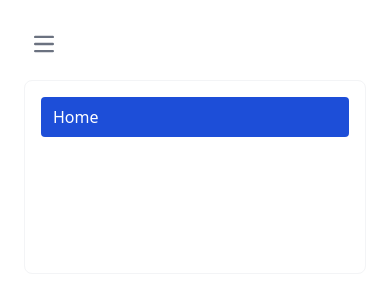
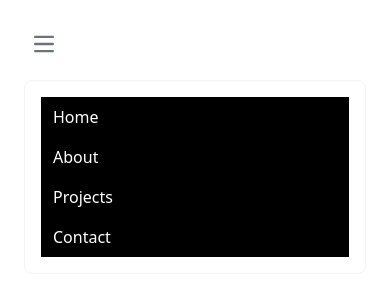
Before and after one commit to HidenLacan/Data-science-web-portfolio, a Django app: template app_portfolio/templates/base.html in a window 390 px wide, after a click on "Open main menu". Shown: the top 300 px of the page. Run offline with Django 3.2, Linux system fonts and the light colour scheme; the template is opened without the code that fills it, so the values that code supplies are empty; some libraries are stand-ins or nearby versions.

Commit message:
add navbar 2 version

```diff
--- a/app_portfolio/templates/base.html
+++ b/app_portfolio/templates/base.html
@@ -38,16 +38,16 @@
           <div class="hidden w-full md:block md:w-auto" id="navbar-default">
             <ul class="font-medium flex flex-col p-4 md:p-0 mt-4 border border-gray-100 rounded-lg  md:flex-row md:space-x-8 rtl:space-x-reverse md:mt-0 md:border-0 dark:bg-gray-800 md:dark:bg-gray-900 dark:border-gray-700">
               <li>
-                <a href="/" class="block py-2 px-3 text-white bg-blue-700 rounded md:bg-transparent md:text-blue-700 md:p-0 dark:text-white md:dark:text-blue-500" aria-current="page">Home</a>
+                <a href="/" class="block py-2 px-3 text-white bg-black  md:bg-transparent  md:p-0 dark:text-white md:dark:text-blue-500  " aria-current="page">Home</a>
               </li>
               <li>
-                <a href="/about/" class="block py-2 px-3 text-white rounded hover:bg-gray-100 md:hover:bg-transparent md:border-0 md:hover:text-blue-700 md:p-0 dark:text-white md:dark:hover:text-blue-500 dark:hover:bg-gray-700 dark:hover:text-white md:dark:hover:bg-transparent">About</a>
+                <a href="/about/" class="block py-2 px-3 text-white bg-black  md:bg-transparent  md:p-0 dark:text-white md:dark:text-blue-500 " >About</a>
               </li>
               <li>
-                <a href="/projects/" class="block py-2 px-3 text-white rounded hover:bg-gray-100 md:hover:bg-transparent md:border-0 md:hover:text-blue-700 md:p-0 dark:text-white md:dark:hover:text-blue-500 dark:hover:bg-gray-700 dark:hover:text-white md:dark:hover:bg-transparent">Projects</a>
+                <a href="/projects/" class="block py-2 px-3 text-white bg-black  md:bg-transparent  md:p-0 dark:text-white md:dark:text-blue-500 ">Projects</a>
               </li>
               <li>
-                <a href="/resume/" class="block py-2 px-3 text-white rounded hover:bg-gray-100 md:hover:bg-transparent md:border-0 md:hover:text-blue-700 md:p-0 dark:text-white md:dark:hover:text-blue-500 dark:hover:bg-gray-700 dark:hover:text-white md:dark:hover:bg-transparent">Contact</a>
+                <a href="/resume/" class="block py-2 px-3 text-white bg-black  md:bg-transparent  md:p-0 dark:text-white md:dark:text-blue-500 ">Contact</a>
               </li>
 
             </ul>
```
